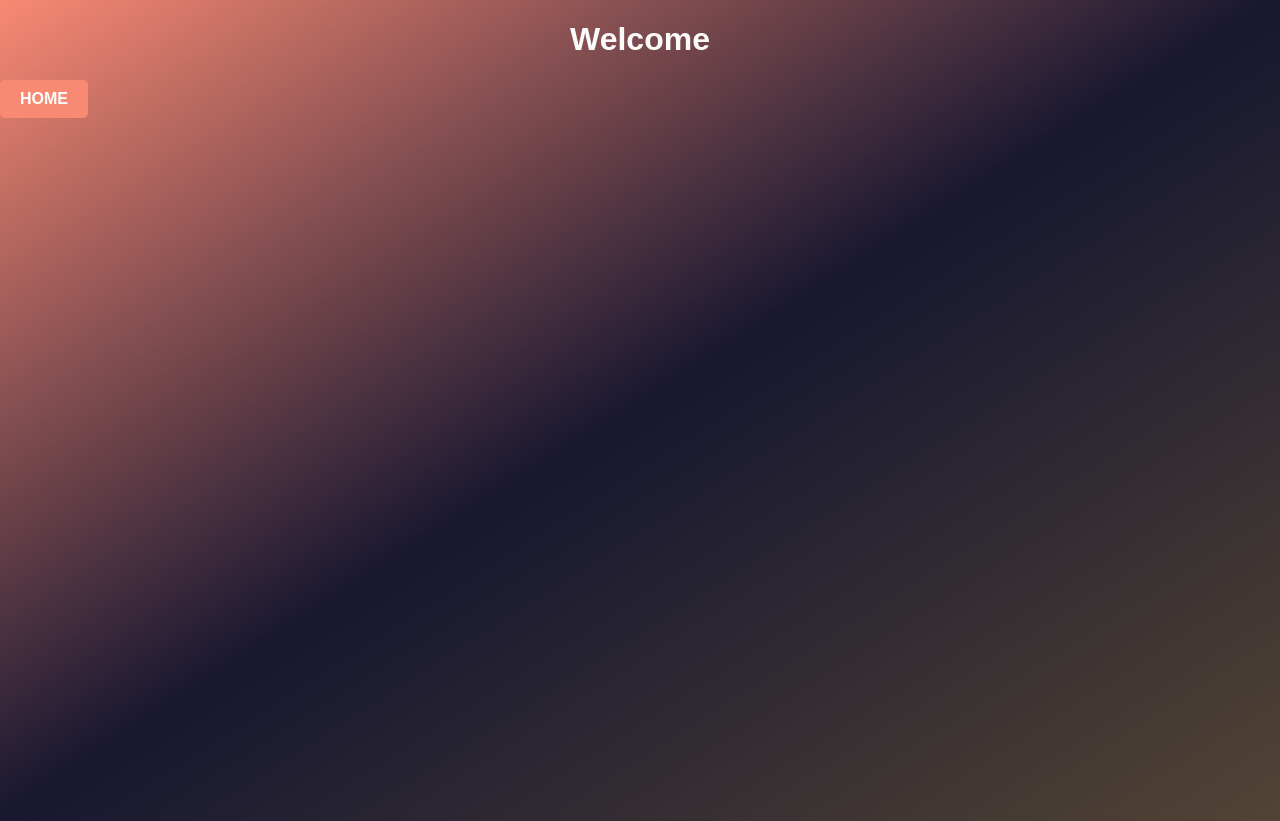
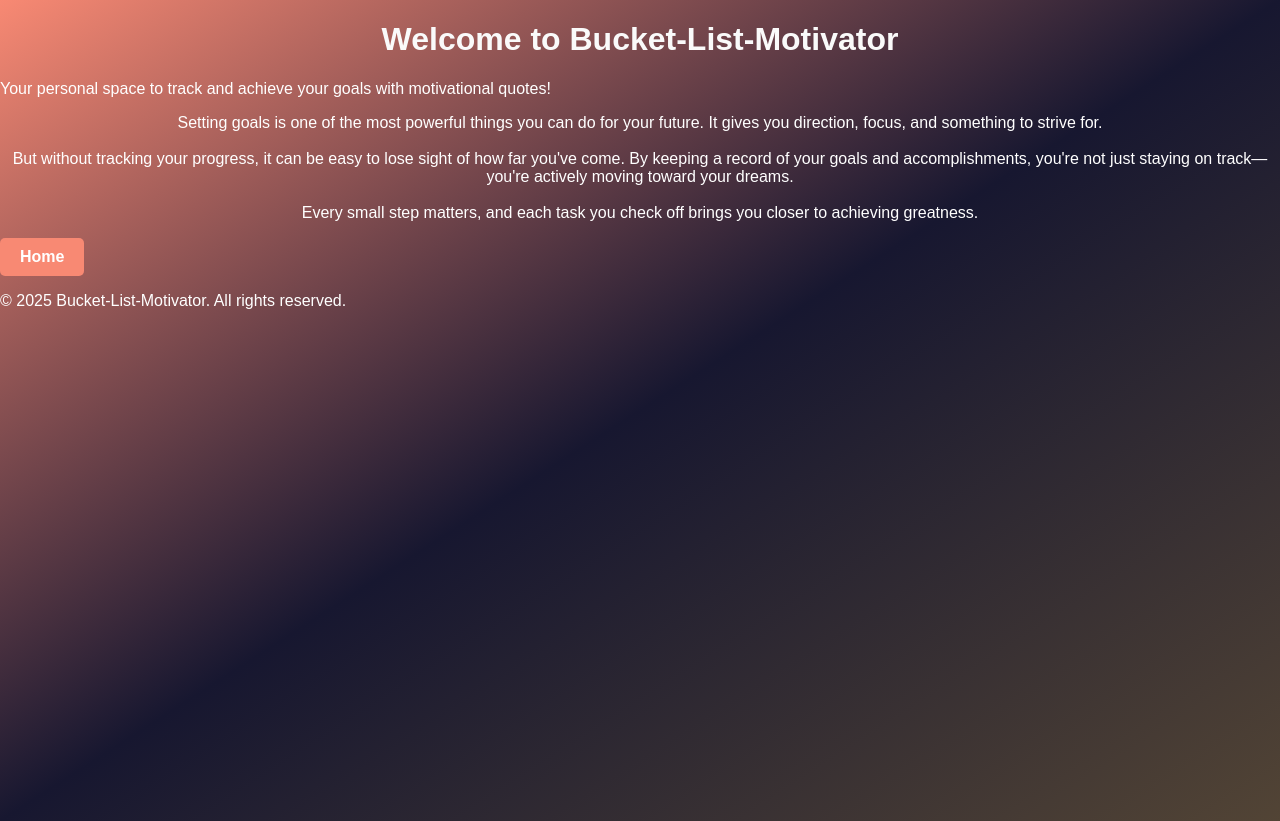
Before and after one commit to eberriphath/BUCKET-LIST-Motivator, a plain HTML site: page about.html in a window 1280 px wide. Drawn offline with Linux system fonts and the light colour scheme.

Commit message:
about page

```diff
--- a/about.html
+++ b/about.html
@@ -1,5 +1,6 @@
 <!DOCTYPE html>
 <html lang="en">
+
 <head>
     <meta charset="UTF-8">
     <meta name="viewport" content="width=device-width, initial-scale=1.0">
@@ -7,8 +8,28 @@
     <script src="./src/script.js" defer></script>
     <link rel="stylesheet" href="./styles/styles.css">
 </head>
+
 <body>
-    <h1>Welcome</h1>
-    <a href="./index.html" class="button">HOME</a>
+    <header>
+        <h1>Welcome to Bucket-List-Motivator</h1>
+        <p>Your personal space to track and achieve your goals with motivational quotes!</p>
+    </header>
+
+    <section class="intro">
+        <p>
+            Setting goals is one of the most powerful things you can do for your future. It gives you direction, focus, and something to strive for. <br><br>
+            But without tracking your progress, it can be easy to lose sight of how far you've come. By keeping a record of your goals and accomplishments, you're not just staying on track—you're actively moving toward your dreams. <br><br>
+            Every small step matters, and each task you check off brings you closer to achieving greatness.
+        </p>
+    </section>
+
+    <section class="home-buttons">
+        <a href="./index.html" class="button">Home</a>
+    </section>
+
+    <footer>
+        <p>&copy; 2025 Bucket-List-Motivator. All rights reserved.</p>
+    </footer>
 </body>
+
 </html>
--- a/styles/styles.css
+++ b/styles/styles.css
@@ -282,3 +282,11 @@ h3 {
   text-decoration: line-through;
   color: #ccc;
 }
+
+.intro {
+  text-align: center;
+}
+
+.home-buttons {
+
+}
```
Also changed, not shown: bucket-list.html (+1 -2 lines).
